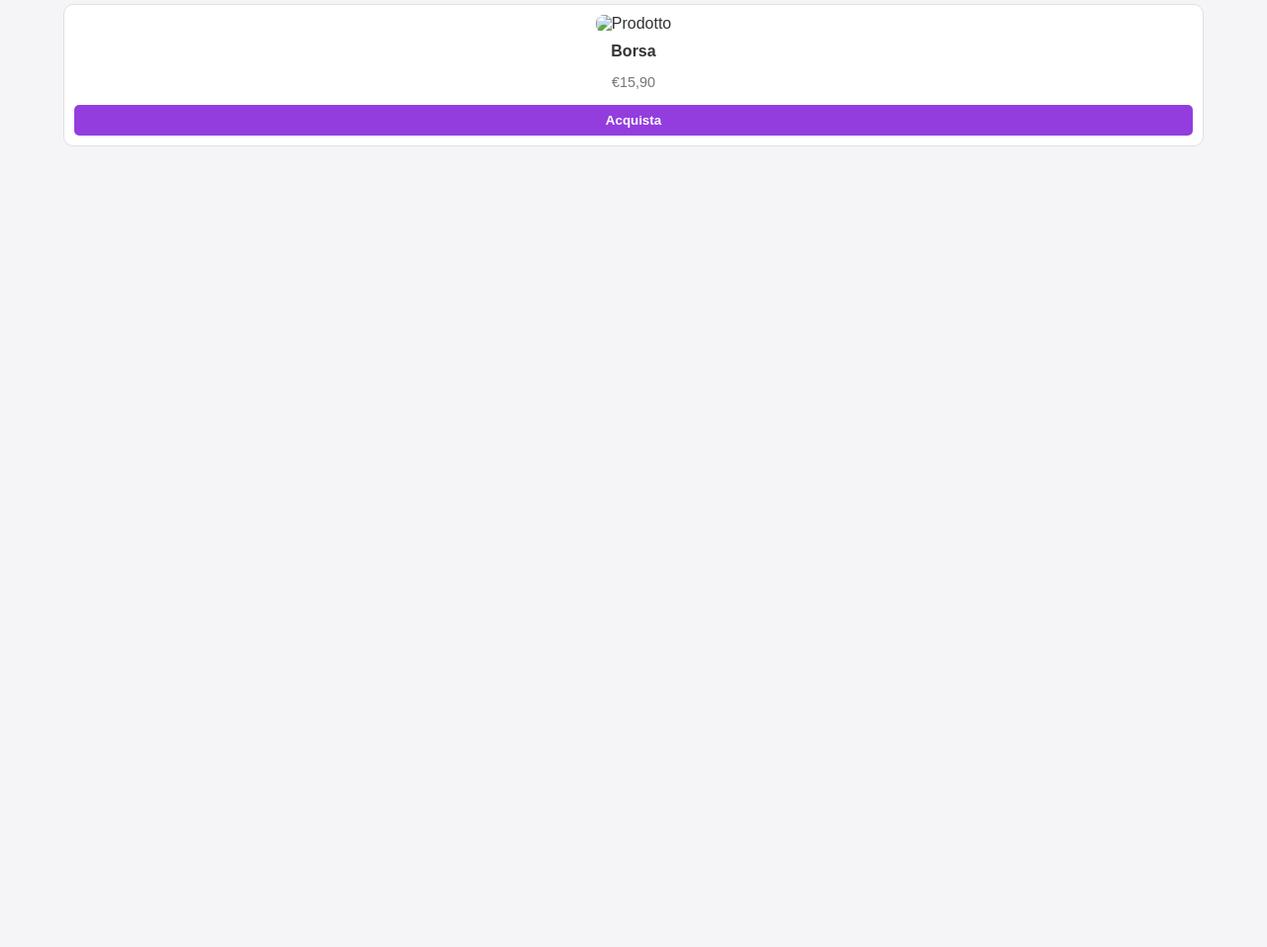
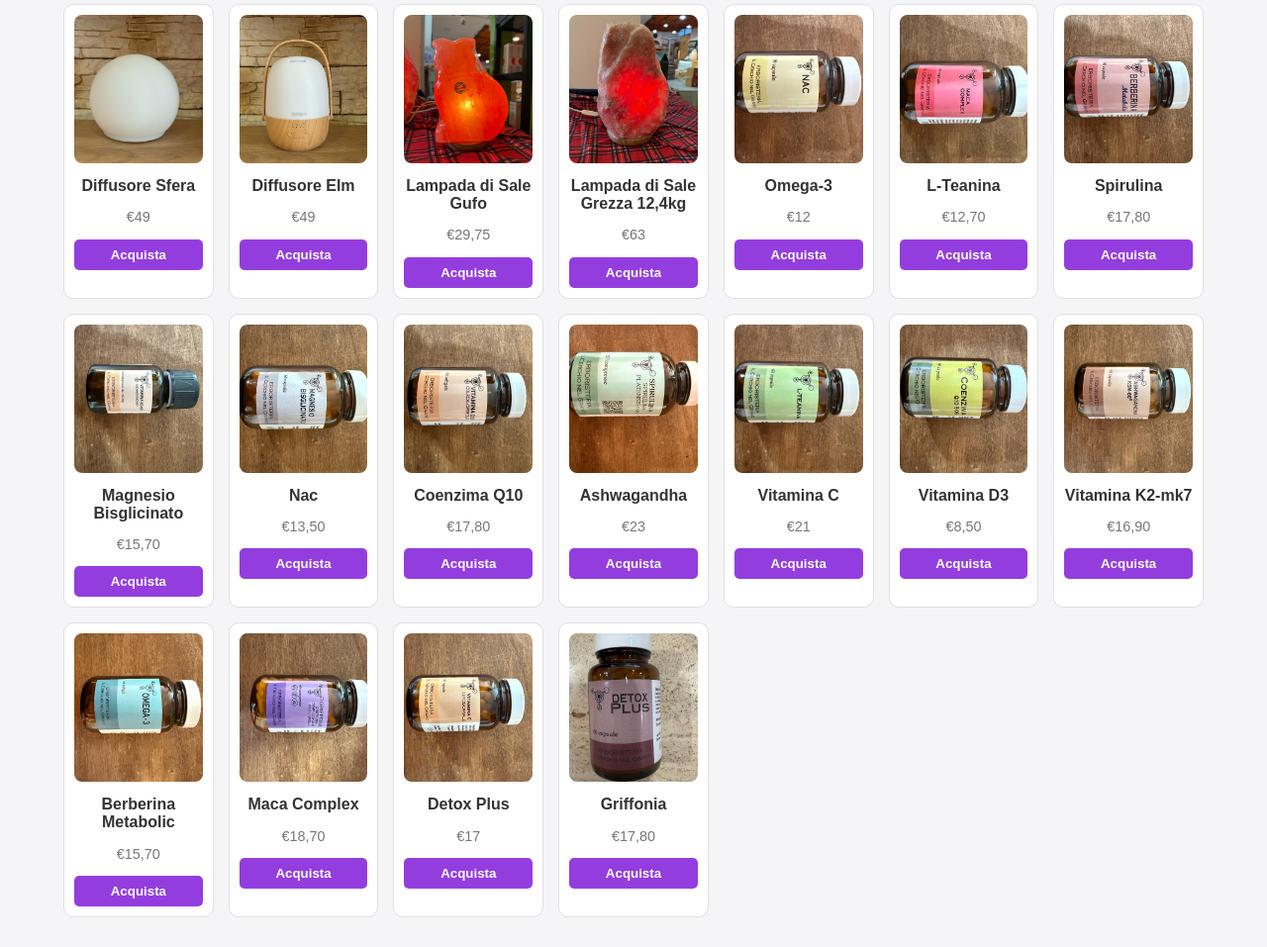
Before and after one commit to Xoushal-from-Aprilia/Aprilia-Shop, a plain HTML site: page traders/cerchio-dell-grano/cerchio-dell-grano.html in a window 1280 px wide. Shown: the part 439-1396 px from the top of the page at 99% size. Before the commit the page ends 800 px from the top, so only its background shows below. Drawn offline with Linux system fonts and the light colour scheme; files whose address does not match are found by name.

Commit message:
Update cerchio-dell-grano.html

```diff
--- a/traders/cerchio-dell-grano/cerchio-dell-grano.html
+++ b/traders/cerchio-dell-grano/cerchio-dell-grano.html
@@ -134,7 +134,24 @@
     </section>
 
     <section class="products-grid">
-       <div class="product"><img src="/" alt="Prodotto"><h3>Borsa</h3><p>€15,90</p><button>Acquista</button></div>
+         <div class="product"><img src="/traders/cerchio-dell-grano/prodotti/img1.png" alt="Prodotto"><h3>Diffusore Sfera</h3><p>€49</p><button>Acquista</button></div>
+         <div class="product"><img src="/traders/cerchio-dell-grano/prodotti/img2.png" alt="Prodotto"><h3>Diffusore Elm </h3><p>€49</p><button>Acquista</button></div>
+         <div class="product"><img src="/traders/cerchio-dell-grano/prodotti/img3.png" alt="Prodotto"><h3>Lampada di Sale Gufo</h3><p>€29,75</p><button>Acquista</button></div>
+         <div class="product"><img src="/traders/cerchio-dell-grano/prodotti/img4.png" alt="Prodotto"><h3>Lampada di Sale Grezza 12,4kg</h3><p>€63</p><button>Acquista</button></div>
+         <div class="product"><img src="/traders/cerchio-dell-grano/prodotti/img5.png" alt="Prodotto"><h3>Omega-3</h3><p>€12</p><button>Acquista</button></div>
+         <div class="product"><img src="/traders/cerchio-dell-grano/prodotti/img6.png" alt="Prodotto"><h3>L-Teanina </h3><p>€12,70</p><button>Acquista</button></div>
+         <div class="product"><img src="/traders/cerchio-dell-grano/prodotti/img7.png" alt="Prodotto"><h3>Spirulina</h3><p>€17,80</p><button>Acquista</button></div>
+         <div class="product"><img src="/traders/cerchio-dell-grano/prodotti/img8.png" alt="Prodotto"><h3>Magnesio Bisglicinato</h3><p>€15,70</p><button>Acquista</button></div>
+         <div class="product"><img src="/traders/cerchio-dell-grano/prodotti/img9.png" alt="Prodotto"><h3>Nac</h3><p>€13,50</p><button>Acquista</button></div>
+         <div class="product"><img src="/traders/cerchio-dell-grano/prodotti/img10.png" alt="Prodotto"><h3>Coenzima Q10</h3><p>€17,80</p><button>Acquista</button></div>
+         <div class="product"><img src="/traders/cerchio-dell-grano/prodotti/img11.png" alt="Prodotto"><h3>Ashwagandha</h3><p>€23</p><button>Acquista</button></div>
+         <div class="product"><img src="/traders/cerchio-dell-grano/prodotti/img12.png" alt="Prodotto"><h3>Vitamina C</h3><p>€21</p><button>Acquista</button></div>
+         <div class="product"><img src="/traders/cerchio-dell-grano/prodotti/img13.png" alt="Prodotto"><h3>Vitamina D3</h3><p>€8,50</p><button>Acquista</button></div>
+         <div class="product"><img src="/traders/cerchio-dell-grano/prodotti/img14.png" alt="Prodotto"><h3>Vitamina K2-mk7</h3><p>€16,90</p><button>Acquista</button></div>
+         <div class="product"><img src="/traders/cerchio-dell-grano/prodotti/img15.png" alt="Prodotto"><h3>Berberina Metabolic</h3><p>€15,70</p><button>Acquista</button></div>
+         <div class="product"><img src="/traders/cerchio-dell-grano/prodotti/img16.png" alt="Prodotto"><h3>Maca Complex</h3><p>€18,70</p><button>Acquista</button></div>
+         <div class="product"><img src="/traders/cerchio-dell-grano/prodotti/img17.png" alt="Prodotto"><h3>Detox Plus</h3><p>€17</p><button>Acquista</button></div>
+         <div class="product"><img src="/traders/cerchio-dell-grano/prodotti/img18.png" alt="Prodotto"><h3>Griffonia</h3><p>€17,80</p><button>Acquista</button></div>
     </section>
 </body>
 </html>
```
